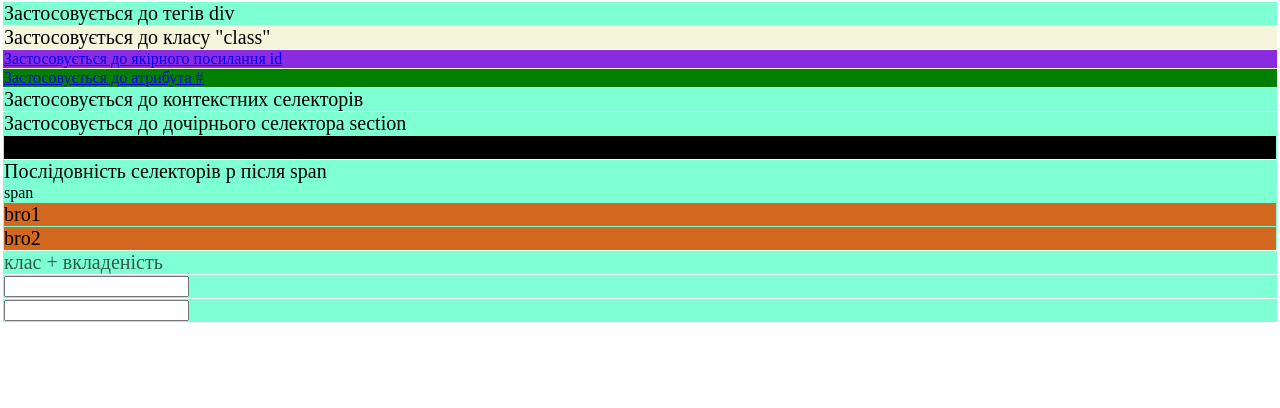
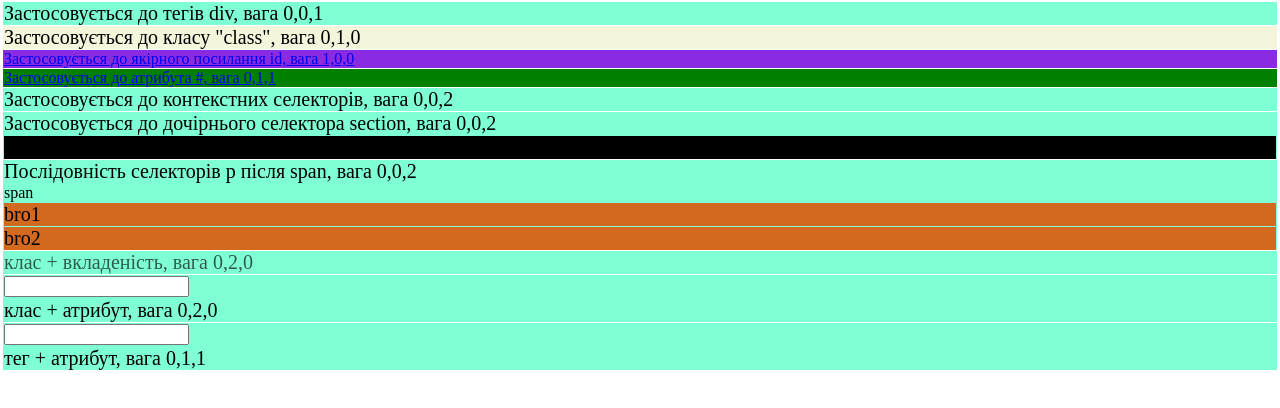
Before and after one commit to stanislavchekh/homework-4, a plain HTML site: page index.html in a window 1280 px wide. Drawn offline with Linux system fonts and the light colour scheme.

Commit message:
changed index.html, added css selectors weight

```diff
--- a/index.html
+++ b/index.html
@@ -8,42 +8,42 @@
   </head>
   <body>
     <div class="tag">
-      <p>Застосовується до тегів div</p>
+      <p>Застосовується до тегів div, вага 0,0,1</p>
     </div>
     <div class="class">
-      <p>Застосовується до класу "class"</p>
+      <p>Застосовується до класу "class", вага 0,1,0</p>
     </div>
     <div id="id">
-      <a href="#id">Застосовується до якірного посилання id</a>
+      <a href="#id">Застосовується до якірного посилання id, вага 1,0,0</a>
     </div>
     <div class="atribute">
-      <a href="#">Застосовується до атрибута #</a>
+      <a href="#">Застосовується до атрибута #, вага 0,1,1</a>
     </div>
     <div class="nested-selectors">
-      <p>Застосовується до контекстних селекторів</p>
+      <p>Застосовується до контекстних селекторів, вага 0,0,2</p>
     </div>
     <div class="child-selectors">
-      <p>Застосовується до дочірнього селектора section</p>
+      <p>Застосовується до дочірнього селектора section, вага 0,0,2</p>
       <section class="example">
         <p>invisible</p>
       </section>
     </div>
     <div class="sequence-of-selectors">
-      <p>Послідовність селекторів p після span</p>
+      <p>Послідовність селекторів p після span, вага 0,0,2</p>
       <span>span</span>
       <p>bro1</p>
       <p>bro2</p>
     </div>
     <div class="combo1">
-      <p class="combo1-inner">клас + вкладеність</p>
+      <p class="combo1-inner">клас + вкладеність, вага 0,2,0</p>
     </div>
     <div class="combo2">
       <input type="text" />
-      <!-- клас + атрибут -->
+      <p>клас + атрибут, вага 0,2,0</p>
     </div>
     <div class="combo3">
       <input type="password" />
-      <!-- тег та атрибут -->
+      <p>тег + атрибут, вага 0,1,1</p>
     </div>
   </body>
 </html>
```
